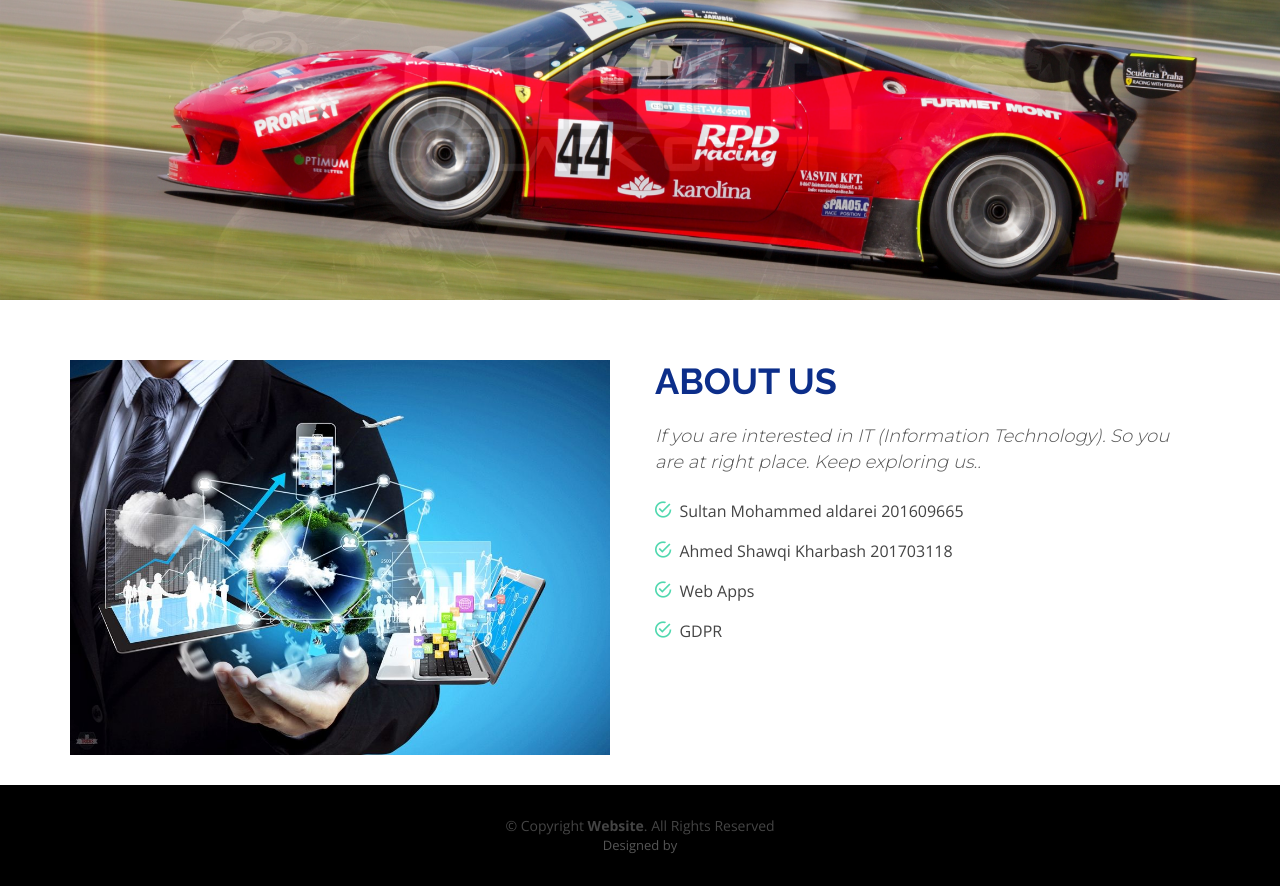
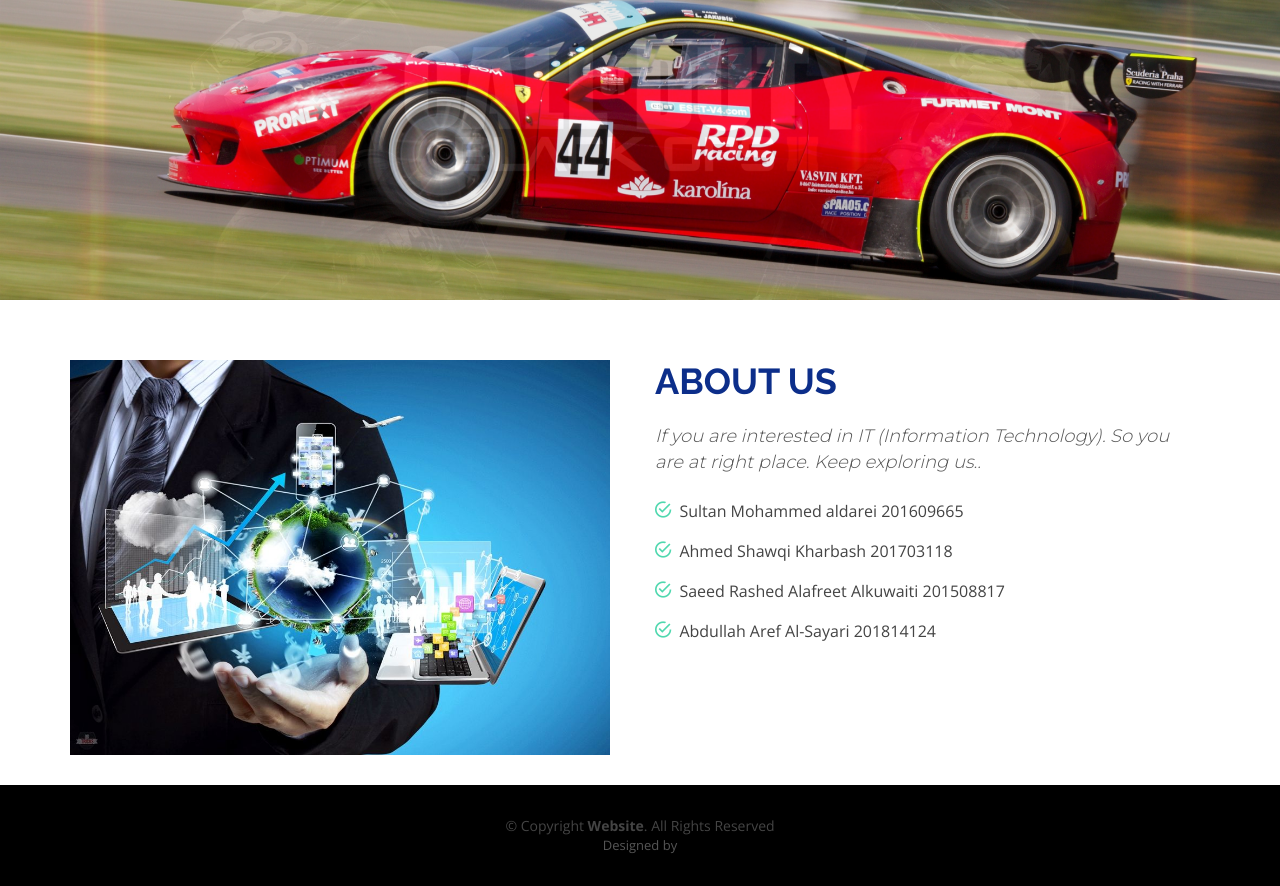
Before and after one commit to fahadahmedkhokhar/gamewebsite, a plain HTML site: page index.html in a window 1280 px wide. Shown: the part 307-1193 px from the top of the page. Drawn offline with nearby package versions, Linux system fonts and the light colour scheme; files whose address does not match are found by name.

Commit message:
Update index.html

```diff
--- a/index.html
+++ b/index.html
@@ -105,8 +105,8 @@
             <ul>
               <li><i class="ion-android-checkmark-circle"></i> Sultan Mohammed aldarei  201609665</li>
               <li><i class="ion-android-checkmark-circle"></i> Ahmed Shawqi Kharbash  201703118</li>
-              <li><i class="ion-android-checkmark-circle"></i> Web Apps</li>
-			  <li><i class="ion-android-checkmark-circle"></i> GDPR</li>
+              <li><i class="ion-android-checkmark-circle"></i> Saeed Rashed Alafreet Alkuwaiti  201508817</li>
+			  <li><i class="ion-android-checkmark-circle"></i> Abdullah Aref Al-Sayari  201814124</li>
 
             </ul>
 
```
